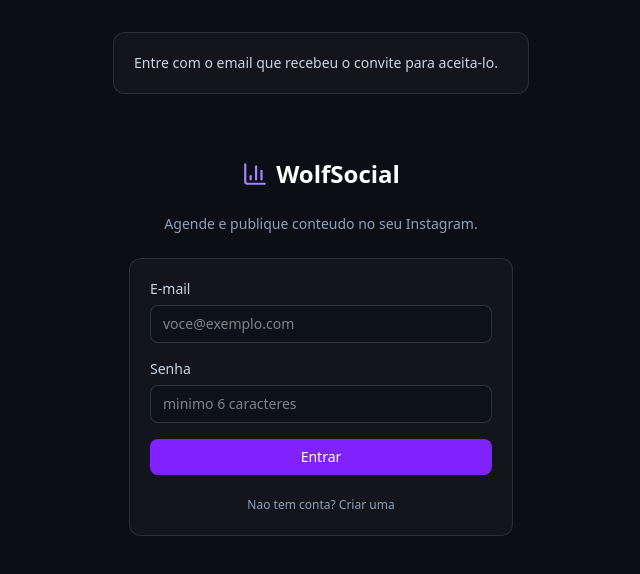
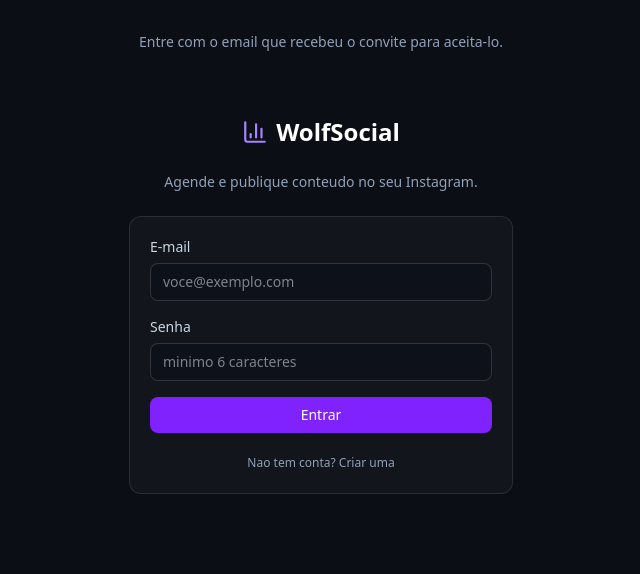
Before and after one commit to wolfsistemas/wolfsocial, a React (Vite) app: page /join in a window 1280 px wide. Shown: the top 574 px of the page, without its empty margins (319-959 px from the left). Built offline with nearby package versions, Linux system fonts and the light colour scheme; no server answers.

Commit message:
fix(join): remove card duplicado na tela de convite Co-authored-by: monkeycode-ai <monkeycode-ai@chaitin.com>

```diff
--- a/src/pages/Join.tsx
+++ b/src/pages/Join.tsx
@@ -1,6 +1,6 @@
 import { useEffect, useRef, useState } from 'react'
 import { useNavigate, useSearchParams } from 'react-router-dom'
-import { Button, Card, ErrorText, PageHeader } from '../components/ui'
+import { Button, ErrorText, PageHeader } from '../components/ui'
 import { acceptInvite } from '../lib/api'
 import { useSession } from '../lib/session'
 import Login from './Login'
@@ -32,13 +32,9 @@
   if (!session) {
     return (
       <div>
-        <div className="mx-auto max-w-md px-4 pt-8">
-          <Card>
-            <p className="text-sm text-slate-300">
-              Entre com o email que recebeu o convite para aceita-lo.
-            </p>
-          </Card>
-        </div>
+        <p className="mx-auto max-w-md px-4 pt-8 text-center text-sm text-slate-400">
+          Entre com o email que recebeu o convite para aceita-lo.
+        </p>
         <Login />
       </div>
     )
```
